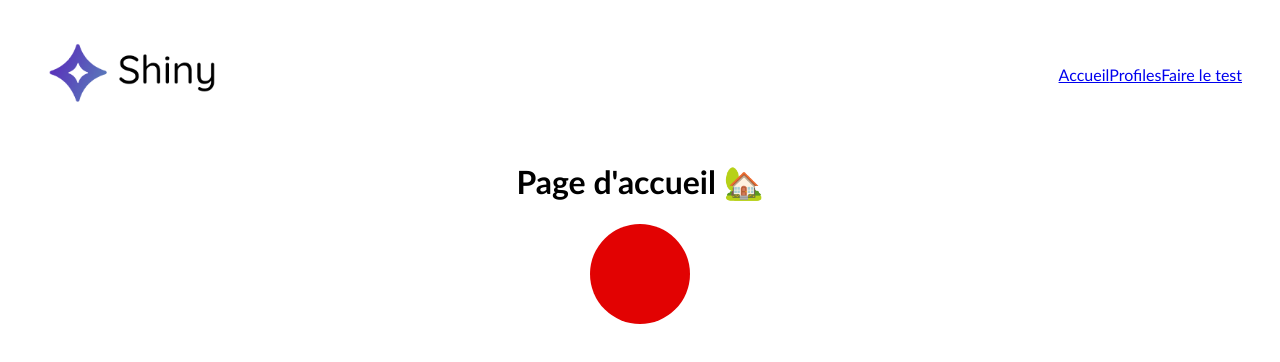
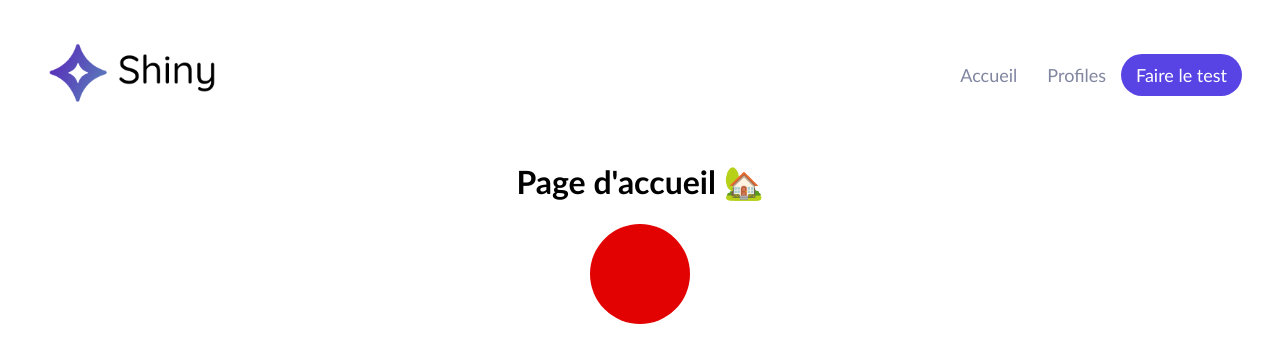
Before and after one commit to luljn/shiny-agency, a React (Create React App) app: page / in a window 1280 px wide. Shown: the top 362 px of the page. Built offline with nearby package versions, Linux system fonts and the light colour scheme.

Commit message:
Header component has been stylized version 2.2

```diff
--- a/src/components/Header/index.jsx
+++ b/src/components/Header/index.jsx
@@ -1,6 +1,6 @@
 import { Link } from 'react-router-dom'
 import styled from 'styled-components'
-// import { StyledLink } from '../../utils/style/Atoms'
+import { StyledLink } from '../../utils/style/Atom'
 import DarkLogo from '../../assets/dark-logo.png'
 
 const HomeLogo = styled.img`
@@ -21,11 +21,11 @@ function Header() {
         <HomeLogo src={DarkLogo} />
       </Link>
       <div>
-        <Link to="/">Accueil</Link>
-        <Link to="/freelances">Profiles</Link>
-        <Link to="/survey/1" $isFullLink>
+        <StyledLink to="/">Accueil</StyledLink>
+        <StyledLink to="/freelances">Profiles</StyledLink>
+        <StyledLink to="/survey/1" $isFullLink>
           Faire le test
-        </Link>
+        </StyledLink>
       </div>
     </NavContainer>
   )
--- /dev/null
+++ b/src/utils/style/Atom.jsx
@@ -0,0 +1,16 @@
+import { Link } from 'react-router-dom'
+import styled from 'styled-components'
+import colors from './colors'
+
+export const StyledLink = styled(Link)`
+  padding: 10px 15px;
+  color: #8186a0;
+  text-decoration: none;
+  font-size: 18px;
+  text-align: center;
+  ${(props) =>
+    props.$isFullLink &&
+    `color: white;
+    border-radius: 30px;
+    background-color: ${colors.primary};`}
+`
```
